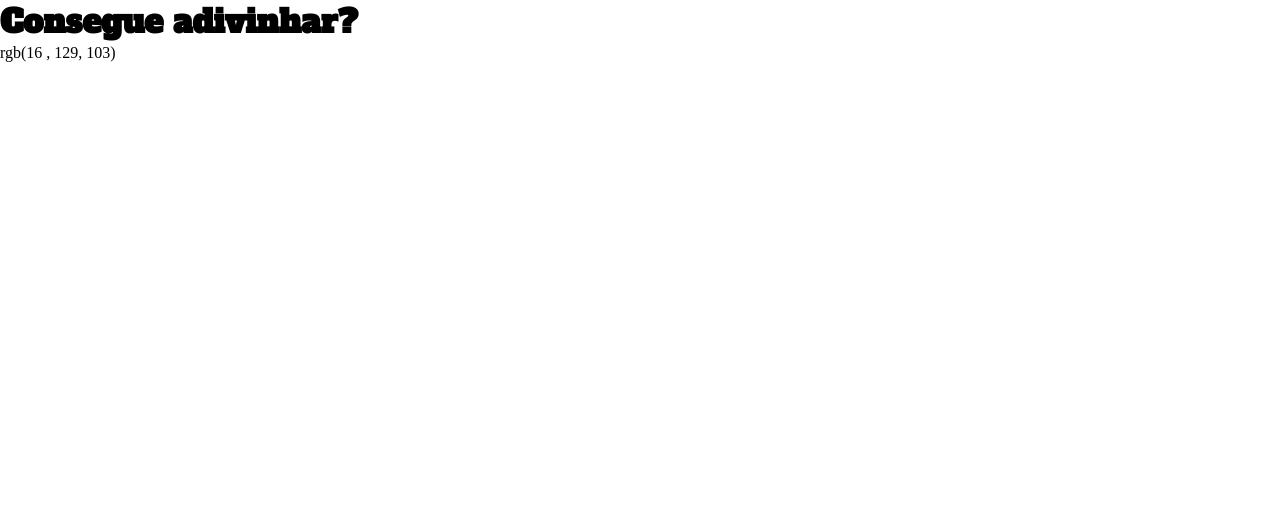
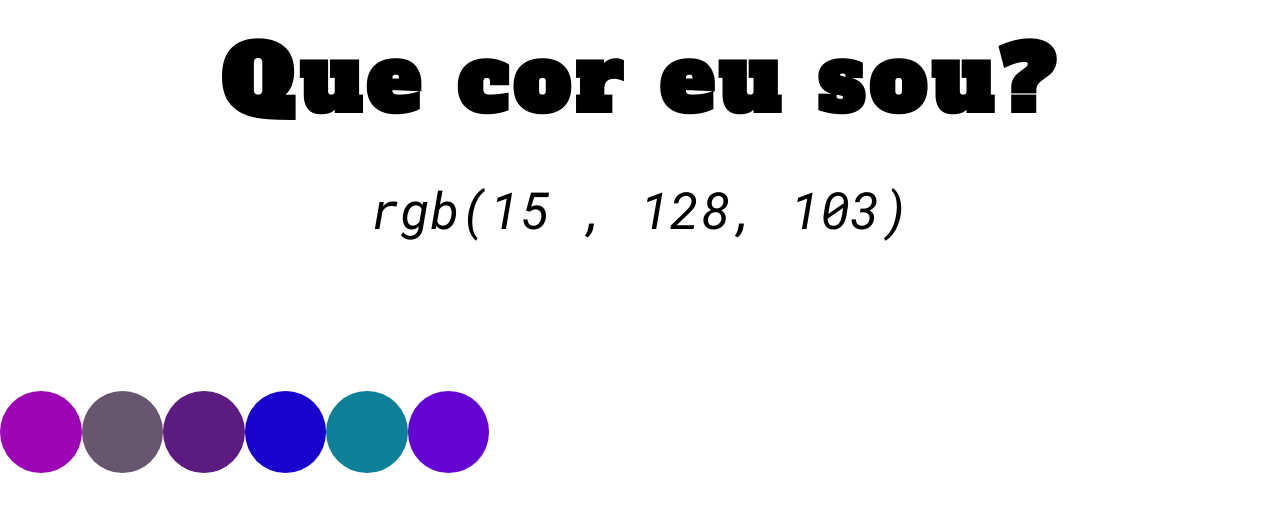
Before and after one commit to nnnnadia/projeto-trybe-color-guess, a website: page index.html in a window 1280 px wide. Drawn offline with Linux system fonts and the light colour scheme.

Commit message:
Requisito 3 e 4 feitos.

```diff
--- a/index.html
+++ b/index.html
@@ -6,13 +6,18 @@
   <meta name="viewport" content="width=device-width, initial-scale=1.0">
   <link rel="preconnect" href="https://fonts.googleapis.com">
   <link rel="preconnect" href="https://fonts.gstatic.com" crossorigin>
-  <link href="https://fonts.googleapis.com/css2?family=Alfa+Slab+One&display=swap" rel="stylesheet">
+  <link href="https://fonts.googleapis.com/css2?family=Alfa+Slab+One&family=Roboto+Mono:ital,wght@1,400&display=swap" rel="stylesheet">
   <link rel="stylesheet" type="text/css" href="style.css">
   <title>Adivinha</title>
 </head>
 <body>
-  <h1 id="title">Consegue adivinhar?</h1>
-  <p id="rgb-color"></p>
+  <header>
+    <h1 id="title">Que cor eu sou?</h1>
+    <p id="rgb-color"></p>
+    <div id="mystery-color"></div>
+  </header>
+  <div id="posible-colors">
+  </div>
   <script src="script.js"></script>
 </body>
 </html>
--- a/script.js
+++ b/script.js
@@ -1,11 +1,12 @@
 const writtenColor = document.querySelector('#rgb-color');
+const posibleColors = document.querySelector('#posible-colors');
 
 /*
   getRandomColor recebe três valores aleatórios entre 0 e 255 de getRandomBtn0255 e retorna uma cor no formato rgb(x , y , z).
 */
 
 function getRandomBtn0255() {
-  const colorValue = Math.ceil(Math.random() * 255);
+  const colorValue = Math.round(Math.random() * 255);
   return colorValue;
 }
 
@@ -18,10 +19,40 @@ function getRandomColor() {
 }
 
 function generateColorToGuess() {
-  const secretColor = getRandomColor();
-  writtenColor.innerText = secretColor;
+  const mysteryColor = getRandomColor();
+  writtenColor.innerText = mysteryColor;
+  return mysteryColor;
+}
+
+function generateColorList(mysteryColor) {
+  const mysteryPosition = Math.round(Math.random() * 5);
+  const colorList = [];
+  for (let i = 0; i < 6; i += 1) {
+    if (i !== mysteryPosition) {
+      colorList.push(getRandomColor());
+    } else {
+      colorList.push(mysteryColor);
+    }
+  }
+  return colorList;
+}
+
+function appendPosibleColors(colorList) {
+  for (let color of colorList) {
+    const colorPicker = document.createElement('div');
+    const colorPickerColor = getRandomColor();
+    colorPicker.style.backgroundColor = colorPickerColor;
+    colorPicker.classList.add('ball');
+    posibleColors.appendChild(colorPicker);
+  }
+}
+
+function setGame() {
+  const mysteryColor = generateColorToGuess();
+  const colorList = generateColorList(mysteryColor);
+  appendPosibleColors(colorList);
 }
 
 window.onload = () => {
-  generateColorToGuess();
+  setGame();
 };
--- a/style.css
+++ b/style.css
@@ -3,7 +3,37 @@
   margin: 0;
 }
 
+header {
+  margin: 1.25em;
+  text-align: center;
+}
+
 #title {
-  display: inline;
+  font-size: 7vw;
   font-family: Alfa Slab One, cursive;
+  letter-spacing: 0.06em;
 }
+
+#rgb-color {
+  margin: 0.625em 0;
+  font-size: 4vw;
+  font-family: Roboto Mono, monospace;
+}
+
+#mystery-color {
+  background-color: white;
+  width: 2em;
+  height: 2em;
+  padding: 2em;
+  border-radius: 50px;
+  margin: auto;
+}
+
+.ball {
+  display: inline-block;
+  width: 1.7em;
+  height: 1.7em;
+  padding: 1.7em;
+  border-radius: 50px;
+  margin: auto;
+}
```
